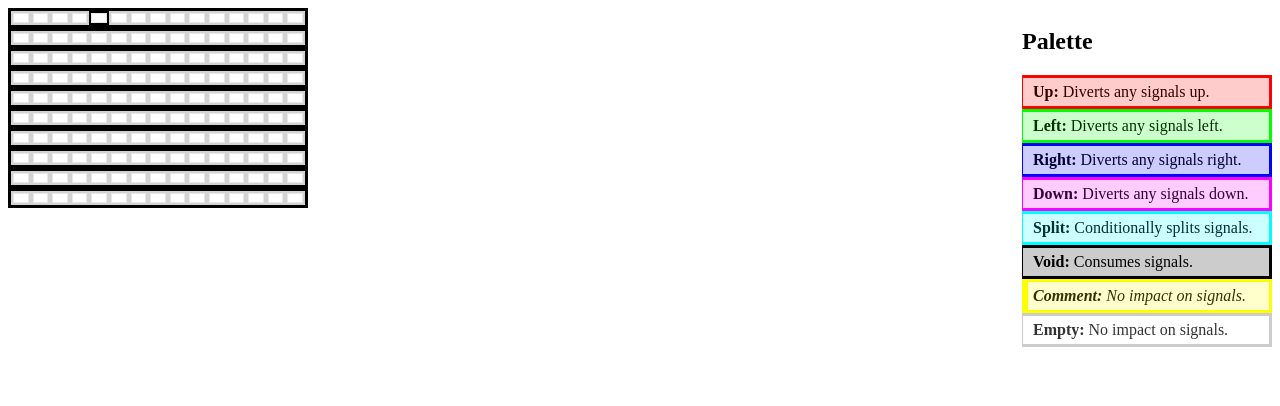
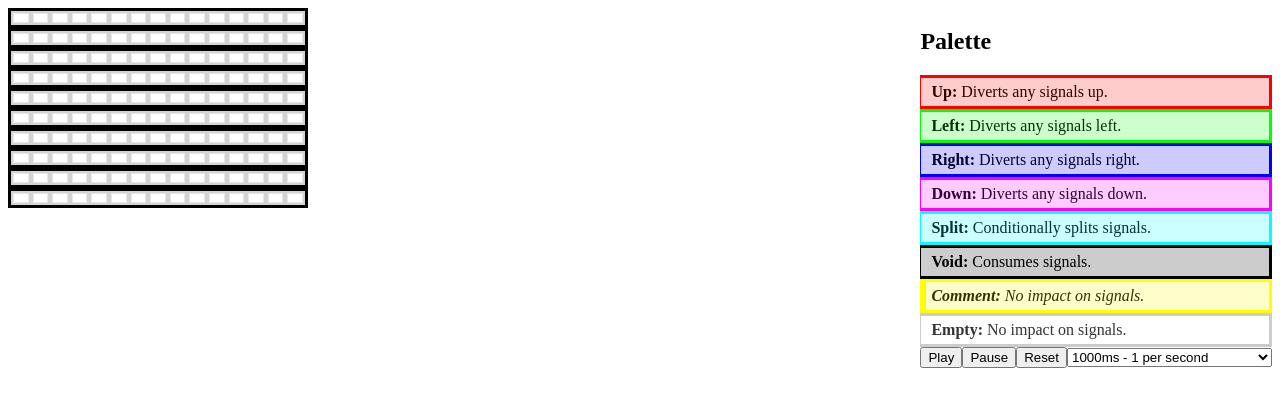
Before and after one commit to bencoveney/BMProg, a React app: page / in a window 1280 px wide. Shown: the top 406 px of the page. Built offline with nearby package versions, Linux system fonts and the light colour scheme.

Commit message:
added playback controls

```diff
--- /dev/null
+++ b/src/components/controls/button.tsx
@@ -0,0 +1,16 @@
+import * as React from "react";
+
+interface ButtonProps {
+  title: string;
+  action: () => void;
+}
+
+export const Button: React.StatelessComponent<ButtonProps> = (
+  props: ButtonProps,
+) => {
+  return (
+    <button onClick={props.action}>
+      {props.title}
+    </button>
+  );
+};
--- /dev/null
+++ b/src/components/controls/controlState.ts
@@ -0,0 +1,5 @@
+export enum ControlState {
+  Stop,
+  Play,
+  Pause,
+}
--- /dev/null
+++ b/src/components/controls/controls.tsx
@@ -0,0 +1,24 @@
+import * as React from "react";
+
+import { Button } from "./button";
+import { ControlState } from "./controlState";
+import { Interval, IntervalProps } from "./interval";
+
+interface ControlsProps extends IntervalProps {
+  play: () => void;
+  pause: () => void;
+  reset: () => void;
+}
+
+export const Controls: React.StatelessComponent<ControlsProps> = (
+  props: ControlsProps,
+) => {
+  return (
+    <div>
+      <Button title="Play" action={props.play} />
+      <Button title="Pause" action={props.pause} />
+      <Button title="Reset" action={props.reset} />
+      <Interval current={props.current} setSpeed={props.setSpeed} />
+    </div>
+  );
+};
--- /dev/null
+++ b/src/components/controls/interval.tsx
@@ -0,0 +1,64 @@
+import * as React from "react";
+
+interface Interval {
+  name: string;
+  milliseconds: number;
+}
+
+const intervals: Interval[] = [
+  {
+    milliseconds: 0,
+    name: "Instant",
+  },
+  {
+    milliseconds: 10,
+    name: "100 per second",
+  },
+  {
+    milliseconds: 100,
+    name: "10 per second",
+  },
+  {
+    milliseconds: 1000,
+    name: "1 per second",
+  },
+  {
+    milliseconds: 2000,
+    name: "1 every 2 seconds",
+  },
+  {
+    milliseconds: 5000,
+    name: "1 every 5 seconds",
+  },
+  {
+    milliseconds: 10000,
+    name: "1 every 10 seconds",
+  },
+];
+
+export interface IntervalProps {
+  current: number;
+  setSpeed: (milliseconds: number) => void;
+}
+
+export const Interval: React.StatelessComponent<IntervalProps> = (
+  props: IntervalProps,
+) => {
+  const options = intervals.map(
+    ({ name, milliseconds }, index) => (
+      <option value={milliseconds} key={index}>
+        {milliseconds}ms - {name}
+      </option>
+    ),
+  );
+  const changeHandler: React.ChangeEventHandler<any> = (
+    event: React.ChangeEvent<any>,
+  ) => {
+    props.setSpeed(event.target.value);
+  };
+  return (
+    <select onChange={changeHandler} value={props.current}>
+      {options}
+    </select>
+  );
+};
--- a/src/components/display/cell.tsx
+++ b/src/components/display/cell.tsx
@@ -17,7 +17,7 @@ const staticStyle: React.CSSProperties = {
   flexGrow: 1,
 };
 
-const Cell: React.StatelessComponent<CellProps> = (
+export const Cell: React.StatelessComponent<CellProps> = (
   props: CellProps,
 ) => {
   const hasSignals = props.signals.length > 0;
@@ -51,5 +51,3 @@ const Cell: React.StatelessComponent<CellProps> = (
     />
   );
 };
-
-export { Cell };
--- a/src/components/display/display.tsx
+++ b/src/components/display/display.tsx
@@ -7,45 +7,35 @@ import { Program } from "../../bmprog/program";
 import { Row } from "./row";
 
 interface DisplayProps {
-  rows: number;
-  columns: number;
   width: number;
   height: number;
-  getPen: () =>  Instruction;
+  program: Program;
+  setInstruction: (
+    rowIndex: number,
+    cellIndex: number,
+    clear: boolean,
+  ) => void;
 }
 
-export class Display extends React.Component<DisplayProps, Program> {
-  private interval: number | undefined;
-  constructor(props: DisplayProps) {
-    super(props);
-    this.state = Interpreter.createProgram(props.rows, props.columns);
-  }
-
-  public componentWillMount() {
-    this.startProgram(0);
-  }
-
-  public componentWillUnmount() {
-    this.stopProgram();
-  }
-
-  public render() {
+export const Display: React.StatelessComponent<DisplayProps> = (
+  props: DisplayProps,
+) => {
   const style: React.CSSProperties = {
     display: "flex",
     flexDirection: "column",
-      height: `${this.props.height}px`,
-      width: `${this.props.width}px`,
+    height: `${props.height}px`,
+    width: `${props.width}px`,
   };
 
-    const rows = this.state.instructions.map(
+  const rows = props.program.instructions.map(
     (rowInstructions, rowIndex) => {
       const cells = rowInstructions.map(
         (instruction, cellIndex) => ({
           instruction,
           set: (clear: boolean) => {
-              this.setInstruction(rowIndex, cellIndex, clear);
+            props.setInstruction(rowIndex, cellIndex, clear);
           },
-            signals: this.state.signals.filter(
+          signals: props.program.signals.filter(
             ({ row, column }) => row === rowIndex && column === cellIndex,
           ),
         }),
@@ -64,49 +54,4 @@ export class Display extends React.Component<DisplayProps, Program> {
       {rows}
     </div>
   );
-  }
-
-  private setInstruction(
-    rowIndex: number,
-    columnIndex: number,
-    clear: boolean,
-  ): void {
-    this.setState({
-      instructions: ArrayUtility.replace2d(
-        this.state.instructions,
-        rowIndex,
-        columnIndex,
-        clear ? Empty : this.props.getPen(),
-      ),
-    });
-  }
-
-  private startProgram(input: number): void {
-    this.setState(Interpreter.initialize(this.state, input));
-    this.interval = window.setInterval(() => this.updateProgram(), 1000);
-  }
-
-  private stopProgram(): void {
-    if (typeof this.interval === "number") {
-      clearInterval(this.interval);
-      this.interval = undefined;
-    }
-  }
-
-  private updateProgram(): void {
-    this.setState(
-      Interpreter.getNextStep(
-        this.state,
-        (output) => {
-          // tslint:disable-next-line:no-console
-          console.log(output);
-        },
-        () => {
-          // tslint:disable-next-line:no-console
-          console.log("terminated");
-          this.stopProgram();
-        },
-      ),
-    );
-  }
-}
+};
--- a/src/components/display/row.tsx
+++ b/src/components/display/row.tsx
@@ -14,7 +14,7 @@ const style: React.CSSProperties = {
   flexGrow: 1,
 };
 
-const Row: React.StatelessComponent<RowProps> = (
+export const Row: React.StatelessComponent<RowProps> = (
   props: RowProps,
 ) => {
   const cells = props.cells.map(
@@ -30,5 +30,3 @@ const Row: React.StatelessComponent<RowProps> = (
 
   return <div style={style}>{cells}</div>;
 };
-
-export { Row };
--- a/src/components/playground/playground.tsx
+++ b/src/components/playground/playground.tsx
@@ -1,7 +1,10 @@
 import * as React from "react";
+import * as Interpreter from "../../bmprog/interpreter";
 import * as ArrayUtility from "../../utility/array";
 
-import { Instruction } from "../../bmprog/instruction";
+import { Empty, Instruction } from "../../bmprog/instruction";
+import { Program } from "../../bmprog/program";
+import { Controls } from "../controls/controls";
 import { Display } from "../display/display";
 import { Palette } from "../palette/palette";
 import { SplitLayout } from "../splitLayout/splitLayout";
@@ -14,7 +17,9 @@ interface PlaygroundProps {
   height: number;
 }
 
-interface PlaygroundState {
+interface PlaygroundState extends Program {
+  input: number;
+  interval: number;
   pen: Instruction;
 }
 
@@ -22,34 +27,134 @@ export class Playground extends React.Component<
   PlaygroundProps,
   PlaygroundState
 > {
+  private currentInterval: number | undefined;
+
   constructor(props: PlaygroundProps) {
     super(props);
-    this.state = { pen: props.initialPen };
+    this.state = {
+      input: 0,
+      interval: 1000,
+      pen: props.initialPen,
+      ...Interpreter.createProgram(props.rows, props.columns),
+    };
   }
 
   public render() {
-    const getPen = () => this.state.pen;
-    const setPen = (instruction: Instruction) => this.setPen(instruction);
+    // Helper to preserve "this".
+    // tslint:disable-next-line:ban-types
+    const bind = <Target extends Function>(
+      target: Target,
+    ): Target => target.bind(this);
+
     return (
       <div>
         <SplitLayout>
           <Display
-            rows={this.props.rows}
-            columns={this.props.columns}
             width={this.props.width}
             height={this.props.height}
-            getPen={getPen}
+            program={this.state}
+            setInstruction={bind(this.setInstruction)}
           />
           <Palette
             currentPen={this.state.pen}
-            setPen={setPen}
+            setPen={bind(this.setPen)}
+          />
+          <Controls
+            play={bind(this.isStarted() ? this.resume : this.start)}
+            pause={bind(this.pause)}
+            reset={bind(this.stop)}
+            setSpeed={bind(this.setSpeed)}
+            current={this.state.interval}
           />
         </SplitLayout>
       </div>
     );
   }
 
+  public componentWillUnmount() {
+    // Ensure the timeout is cleaned up.
+    this.pause();
+  }
+
+  private isStarted(): boolean {
+    return typeof this.currentInterval === "number";
+  }
+
   private setPen(instruction: Instruction): void {
     this.setState({ pen: instruction });
   }
+
+  private setSpeed(milliseconds: number) {
+    const wasStarted = this.isStarted();
+    if (wasStarted) {
+      this.pause();
+    }
+    this.setState(
+      { interval: milliseconds },
+      () => {
+        if (wasStarted) {
+          this.resume();
+        }
+      },
+    );
+  }
+
+  private setInstruction(
+    rowIndex: number,
+    columnIndex: number,
+    clear: boolean,
+  ): void {
+    this.setState({
+      instructions: ArrayUtility.replace2d(
+        this.state.instructions,
+        rowIndex,
+        columnIndex,
+        clear ? Empty : this.state.pen,
+      ),
+    });
+  }
+
+  private start(): void {
+    this.setState(
+      Interpreter.initialize(this.state, 0),
+      () => this.resume(),
+    );
+  }
+
+  private resume(): void {
+    this.pause();
+    this.currentInterval = window.setInterval(
+      () => this.updateProgram(),
+      this.state.interval,
+    );
+  }
+
+  private stop(): void {
+    this.pause();
+    this.setState({ signals: [] });
+  }
+
+  private pause(): void {
+    if (this.isStarted()) {
+      clearInterval(this.currentInterval as number);
+      this.currentInterval = undefined;
+    }
+  }
+
+  private updateProgram(): void {
+    this.setState(
+      Interpreter.getNextStep(
+        this.state,
+        (output) => {
+          // tslint:disable-next-line:no-console
+          console.log(output);
+        },
+        () => {
+          // tslint:disable-next-line:no-console
+          console.log("terminated");
+          this.stop();
+        },
+      ),
+    );
+  }
 }
--- a/src/components/splitLayout/splitLayout.tsx
+++ b/src/components/splitLayout/splitLayout.tsx
@@ -26,7 +26,7 @@ export const SplitLayout: React.StatelessComponent<SplitLayoutProps> = (
   props: SplitLayoutProps,
 ) => {
   const left = props.children[0];
-  const right = props.children[1];
+  const right = props.children.slice(1);
   return (
     <div style={wrapperStyle}>
       <div style={leftStyle}>
```
Also changed, not shown: 3 other files (tests, documents, lock files or other folders). Lines whose indentation alone changed are shown as unchanged.
